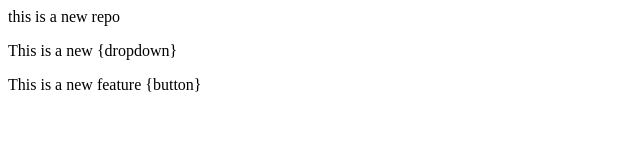
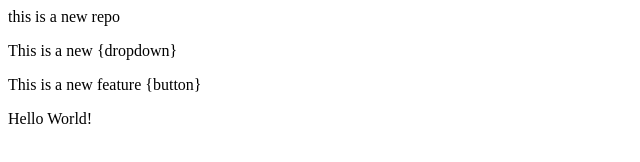
Before and after one commit to isha-kirti07/LocalRepo, a plain HTML site: page index.html in a window 1280 px wide. Shown: the whole page, without its empty margins (0-640 px from the left). Drawn offline with Linux system fonts and the light colour scheme.

Commit message:
used html dom

```diff
--- a/index.html
+++ b/index.html
@@ -1,3 +1,14 @@
 <p> this is a new repo</p>
 <p> This is a new {dropdown}</p>
 <p> This is a new feature {button} </p>
+
+<html>
+<body>
+
+<p id="demo"></p>
+
+<script>
+document.getElementById("demo").innerHTML = "Hello World!";
+</script>
+
+</body>
```
